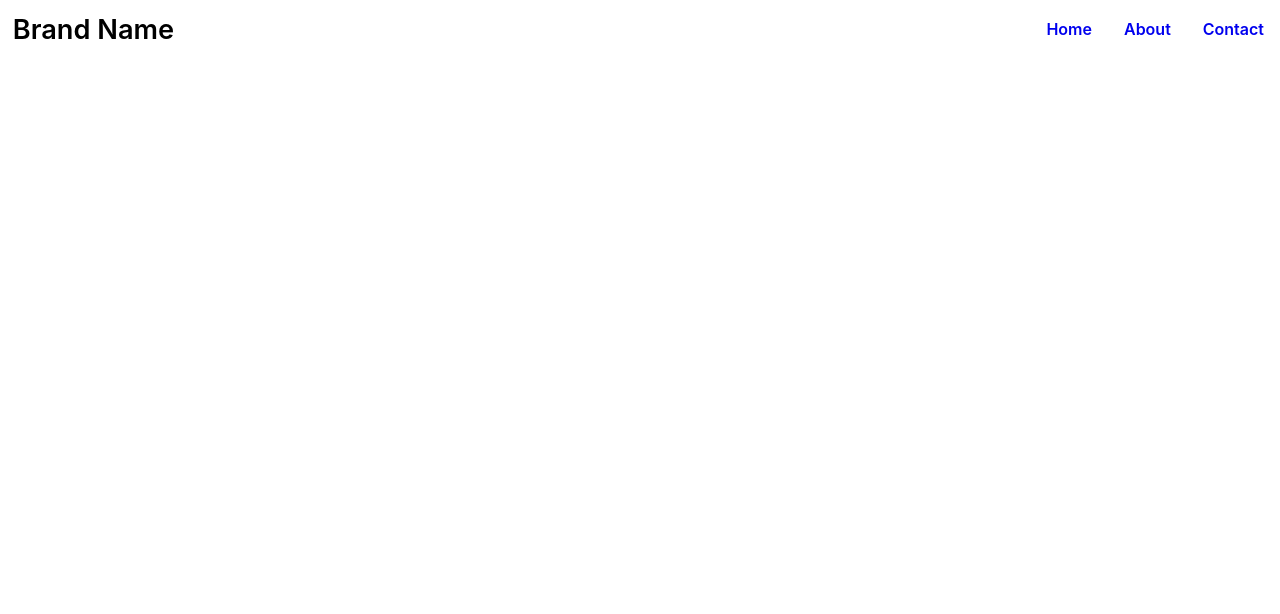
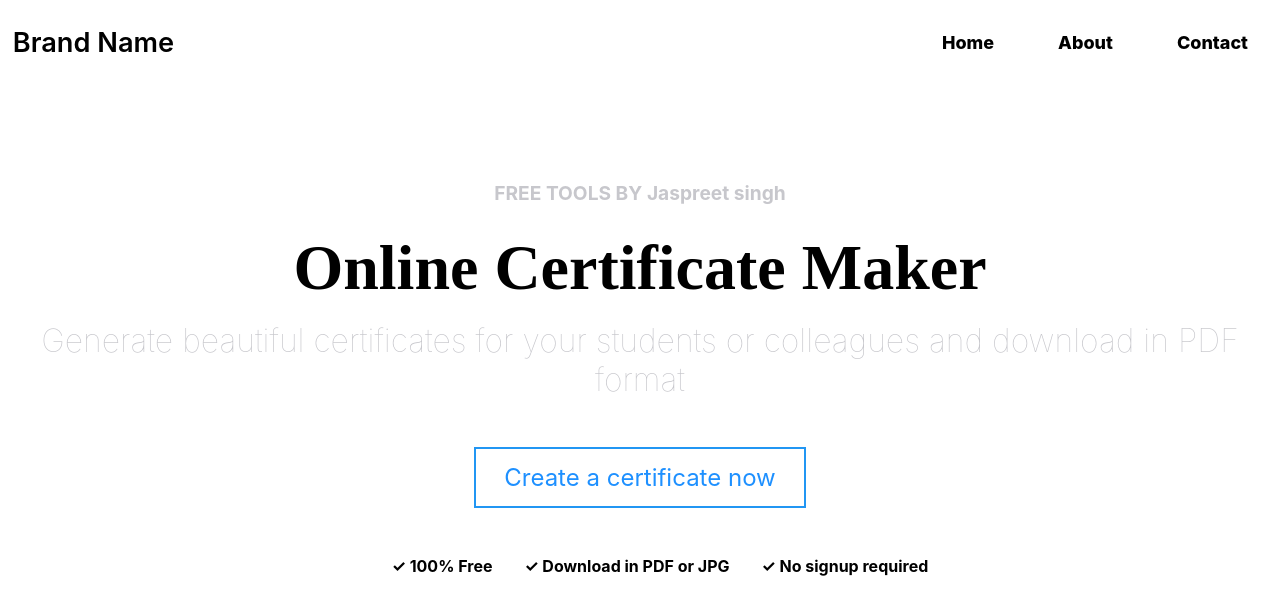
Before and after one commit to jsar3004/certificate_generator, a React (Create React App) app in the folder frontend/: page / in a window 1280 px wide. Shown: the top 614 px of the page. Built offline with nearby package versions, Linux system fonts and the light colour scheme.

Commit message:
home page half completed

```diff
--- /dev/null
+++ b/frontend/src/Components/Main/Main.css
@@ -0,0 +1,69 @@
+.smallheading{
+    text-align: center;
+    font-size: larger;
+    margin-top: 6rem;
+    color:rgb(199,199,204);
+    font-family: BlinkMacSystemFont,-apple-system,"Segoe UI",Roboto,Oxygen,Ubuntu,Cantarell,"Fira Sans","Droid Sans","Helvetica Neue",Helvetica,Arial,sans-serif;
+}
+.bigheading{
+    text-align: center;
+    font-size: 4rem;
+     font-weight: 900;
+    margin: 0%;
+    font-family:' BlinkMacSystemFont,-apple-system,"Segoe UI",Roboto,Oxygen,Ubuntu,Cantarell,"Fira Sans","Droid Sans","Helvetica Neue",Helvetica,Arial,sans-serif';
+}
+.midheading{
+    text-align: center;
+    font-size: 2rem;
+     font-weight: 50;
+    margin: 1rem;
+    color:rgb(199,199,204);
+    font-family: BlinkMacSystemFont,-apple-system,"Segoe UI",Roboto,Oxygen,Ubuntu,Cantarell,"Fira Sans","Droid Sans","Helvetica Neue",Helvetica,Arial,sans-serif;
+}
+.btn {
+    margin:  auto;
+  margin-top: 3rem;
+  display: flex;
+ justify-content: center;
+    border: 2px solid black;
+    background-color: white;
+    color: black;
+    padding: 14px 28px;
+    font-size: 16px;
+    cursor: pointer;
+    font-size: x-large;
+    font-family: BlinkMacSystemFont,-apple-system,"Segoe UI",Roboto,Oxygen,Ubuntu,Cantarell,"Fira Sans","Droid Sans","Helvetica Neue",Helvetica,Arial,sans-serif;
+  }
+  .info {
+    border-color: #2196F3;
+    color: dodgerblue;
+  }
+
+  .info:hover {
+    width: auto;
+    background: #2196F3;
+    color: white;
+  }
+  .list-style{
+    display: flex;
+    list-style: none;
+    left: 50%;
+    position: absolute;
+    transform: translateX(-50%);
+    flex-wrap: wrap;
+
+  }
+  .list-style li{
+
+    flex-direction: row;
+    display: block;
+    font-weight: 700;
+    padding: 1rem;
+
+  }
+  @media(max-width:1200px)
+  {
+    .list-style{
+    flex-direction: column;
+    }
+  }
--- /dev/null
+++ b/frontend/src/Components/Main/Main.js
@@ -0,0 +1,33 @@
+import React from "react";
+import '../Main/Main.css';
+function Main(){
+    return(
+<>
+ <div>
+    <h4 className="smallheading">
+    FREE TOOLS BY Jaspreet singh
+    </h4>
+    <h6 className="bigheading">
+    Online Certificate Maker
+    </h6>
+    <h4 className="midheading">
+    Generate beautiful certificates for your students or colleagues and download in PDF format
+    </h4>
+    <button class="btn info">Create a certificate now</button>
+ <ul className="list-style">
+    <li>
+    <p>✓ 100% Free</p>
+    </li>
+    <li>
+    <p>✓ Download in PDF or JPG</p>
+    </li>
+    <li>
+    <p>✓ No signup required</p>
+    </li>
+ </ul>
+ </div>
+
+</>
+    );
+}
+export default Main;
--- a/frontend/src/Components/Topbar/Topbar.css
+++ b/frontend/src/Components/Topbar/Topbar.css
@@ -33,13 +33,17 @@ body {
 
 .navbar-links li {
     list-style: none;
+    color: black;
 }
 
 .navbar-links li a {
     display: block;
     text-decoration: none;
-    font-weight: 600;
+    font-weight: 800;
     padding: 1rem;
+    margin: 1rem;
+    font-size: large;
+    color: black;
 }
 
 .navbar-links li:hover {
--- a/frontend/src/Components/Topbar/Topbar.js
+++ b/frontend/src/Components/Topbar/Topbar.js
@@ -8,10 +8,8 @@ function TopBar() {
      <>
        <nav className="navbar">
         <div className="brand-title">Brand Name</div>
-        <a href="/" className="toggle-button" onClick={()=>setdis(!dis)}>
-          <span className="bar"></span>
-          <span className="bar"></span>
-          <span className="bar"></span>
+        <a  className="toggle-button" onClick={()=>setdis(!dis)} >
+          <img src='https://w7.pngwing.com/pngs/616/930/png-transparent-hamburger-button-computer-icons-menu-bar-line-thumbnail.png'></img>
         </a>
         <div className="navbar-links">
             {
--- a/frontend/src/Pages/Home/Home.js
+++ b/frontend/src/Pages/Home/Home.js
@@ -1,10 +1,11 @@
 import React from "react";
 import TopBar from "../../Components/Topbar/Topbar";
-
+import Main from "../../Components/Main/Main"
 function Home() {
     return (
      <>
      <TopBar/>
+     <Main/>
      </>
 
     );
```
